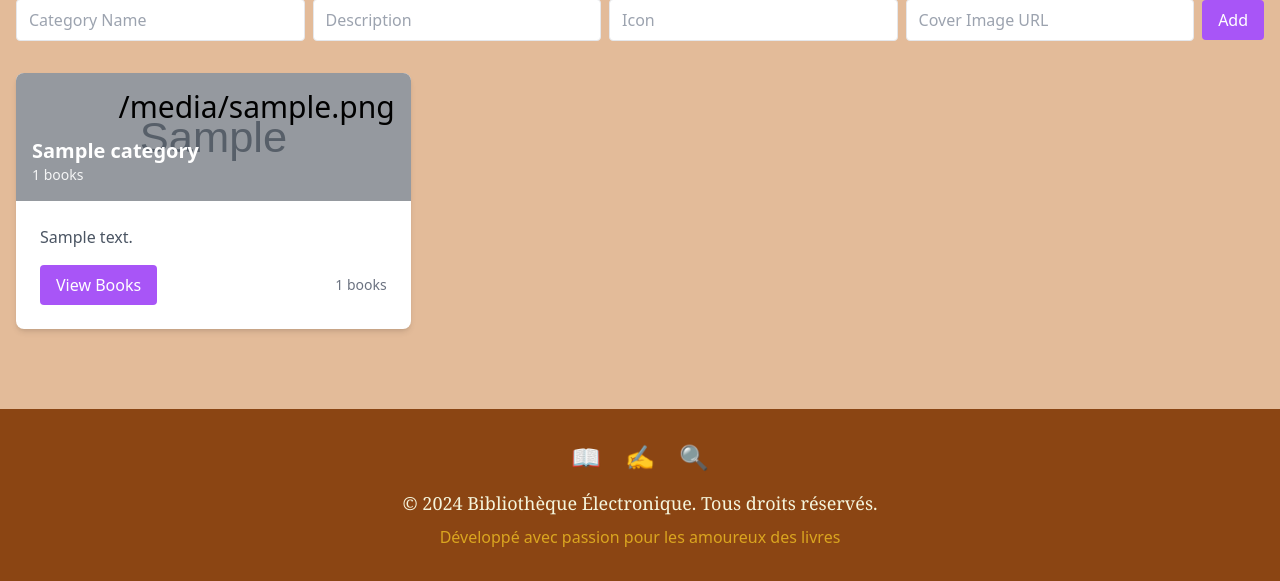
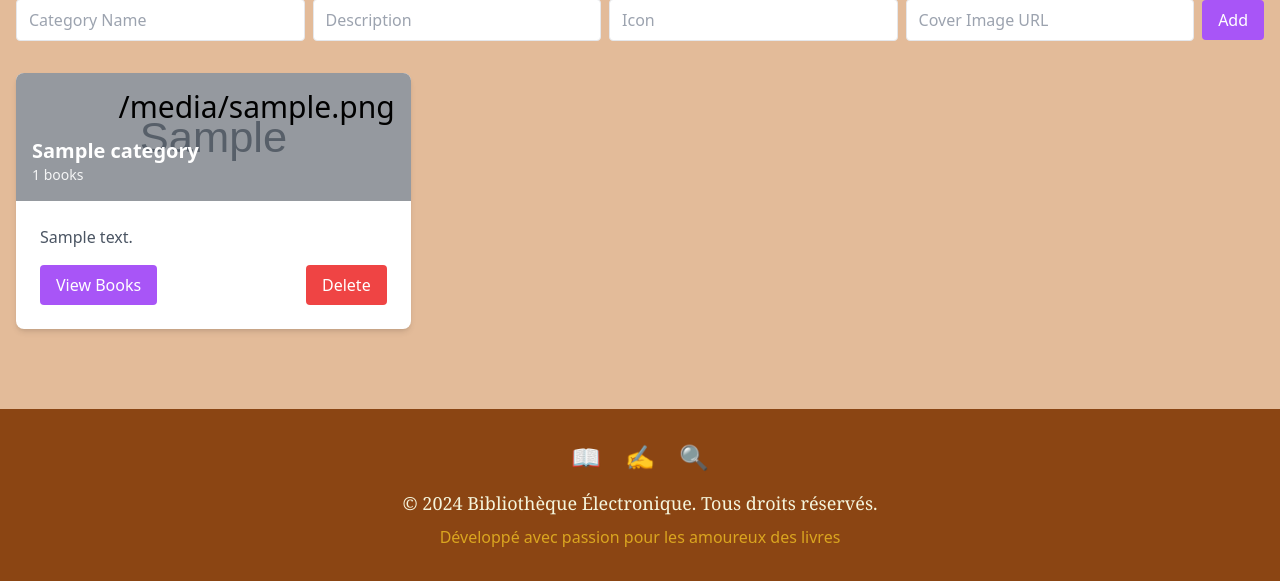
Before and after one commit to bensmailfati11/geeks-institute, a Flask app: page /categories in a window 1280 px wide. Shown: the part 429-1010 px from the top of the page. Run offline with Flask 3, Linux system fonts and the light colour scheme; grey boxes marked "Sample" are stand-in pictures; a database or web service that is not in the repository returns one stand-in record (values such as "Sample title"); some libraries are stand-ins or nearby versions.

Commit message:
modification templates (categories - details)

```diff
--- a/week_2/day_5/full_stack_web_app/index.py
+++ b/week_2/day_5/full_stack_web_app/index.py
@@ -1,9 +1,12 @@
 # app.py
-from flask import Flask, render_template, request, redirect, url_for
+from flask import Flask, render_template, request, redirect, url_for, flash, session
 import psycopg2
 from psycopg2.extras import RealDictCursor
+from werkzeug.security import check_password_hash
+from functools import wraps
 
 app = Flask(__name__)
+app.secret_key = "secret123"  # nécessaire pour flash() et session
 
 # --- CONFIG DB ---
 DB_CONFIG = {
@@ -19,13 +22,14 @@ def get_db_connection():
     conn = psycopg2.connect(**DB_CONFIG, cursor_factory=RealDictCursor)
     return conn
 
+# Décorateur admin
 def admin_required(f):
     @wraps(f)
     def decorated_function(*args, **kwargs):
-        if not session.get("user_id"):  # Vérifie si connecté
+        if not session.get("user_id"):
             flash("Veuillez vous connecter d'abord.", "warning")
             return redirect(url_for("login"))
-        if not session.get("is_admin"):  # Vérifie si admin
+        if not session.get("is_admin"):
             flash("Accès refusé : administrateur uniquement.", "danger")
             return redirect(url_for("index"))
         return f(*args, **kwargs)
@@ -59,7 +63,7 @@ def authors():
     conn.close()
     return render_template("authors.html", authors=authors)
 
-# --- ROUTE CREATE AUTHOR ---
+# --- CREATE AUTHOR ---
 @app.route("/authors/create", methods=["GET", "POST"])
 def create_author():
     if request.method == "POST":
@@ -78,10 +82,9 @@ def create_author():
         cur.close()
         conn.close()
         return redirect(url_for("authors"))
-
     return render_template("create_author.html")
 
-# --- ROUTE DETAIL AUTEUR ---
+# --- DETAIL AUTEUR ---
 @app.route("/author/<int:author_id>")
 def author_detail(author_id):
     conn = get_db_connection()
@@ -94,14 +97,12 @@ def author_detail(author_id):
     conn.close()
     return render_template("author_detail.html", author=author, books=books)
 
-#search
+# --- ROUTE SEARCH ---
 @app.route("/search")
 def search():
     query = request.args.get("q", "")
     conn = get_db_connection()
     cur = conn.cursor()
-
-    # Recherche sur le titre du livre, nom de l'auteur et catégorie
     cur.execute("""
         SELECT b.*, a.name AS author_name, c.name AS category_name
         FROM books b
@@ -110,55 +111,58 @@ def search():
         WHERE b.title ILIKE %s OR a.name ILIKE %s OR c.name ILIKE %s
         ORDER BY b.id DESC
     """, (f"%{query}%", f"%{query}%", f"%{query}%"))
-
     books = cur.fetchall()
     cur.close()
     conn.close()
-
     return render_template("search_results.html", books=books, query=query)
 
-
-# --- ROUTE CATEGORIES ---
-@app.route("/categories")
+# --- ROUTE CATEGORIES (LISTE + AJOUT) ---
+@app.route("/categories", methods=["GET", "POST"])
 def categories():
     conn = get_db_connection()
     cur = conn.cursor()
+
+    if request.method == "POST":
+        name = request.form["name"]
+        description = request.form.get("description", "")
+        icon = request.form.get("icon", "")
+        cover_image = request.form.get("cover_image", "")
+
+        cur.execute("""
+            INSERT INTO categories (name, description, icon, cover_image)
+            VALUES (%s, %s, %s, %s)
+        """, (name, description, icon, cover_image))
+        conn.commit()
+        flash("Category added successfully!", "success")
+        return redirect(url_for("categories"))
+
     cur.execute("""
-        SELECT c.*, COUNT(b.id) as book_count
+        SELECT c.id, c.name, c.description, c.icon, c.cover_image,
+               COUNT(b.id) AS book_count
         FROM categories c
-        LEFT JOIN books b ON c.id = b.category_id
+        LEFT JOIN books b ON b.category_id = c.id
         GROUP BY c.id
-        ORDER BY c.name
+        ORDER BY c.id DESC
     """)
     categories = cur.fetchall()
     cur.close()
     conn.close()
     return render_template("categories.html", categories=categories)
 
-# --- ROUTE CREATE CATEGORY ---
-@app.route("/categories/create", methods=["GET", "POST"])
-def create_category():
-    if request.method == "POST":
-        name = request.form["name"]
-        description = request.form.get("description", "")
-        icon = request.form.get("icon", "")
-        cover_image = request.form.get("cover_image", "")
+# --- DELETE CATEGORY ---
+@app.route("/categories/delete/<int:category_id>", methods=["POST"])
+def delete_category(category_id):
+    conn = get_db_connection()
+    cur = conn.cursor()
+    cur.execute("DELETE FROM categories WHERE id = %s", (category_id,))
+    conn.commit()
+    cur.close()
+    conn.close()
+    flash("Category deleted successfully!", "success")
+    return redirect(url_for("categories"))
 
-        conn = get_db_connection()
-        cur = conn.cursor()
-        cur.execute(
-            "INSERT INTO categories (name, description, icon, cover_image) VALUES (%s, %s, %s, %s)",
-            (name, description, icon, cover_image)
-        )
-        conn.commit()
-        cur.close()
-        conn.close()
-        return redirect(url_for("categories"))
-
-    return render_template("create_category.html")
-
-# --- ROUTE DETAIL CATEGORIE ---
-@app.route("/category/<int:category_id>")
+# --- DETAIL CATEGORY ---
+@app.route("/categories/<int:category_id>")
 def category_detail(category_id):
     conn = get_db_connection()
     cur = conn.cursor()
@@ -170,7 +174,7 @@ def category_detail(category_id):
     conn.close()
     return render_template("category_detail.html", category=category, books=books)
 
-# --- ROUTE DETAILS LIVRE ---
+# --- ROUTES LIVRES CRUD ---
 @app.route("/book/<int:book_id>")
 def details(book_id):
     conn = get_db_connection()
@@ -181,7 +185,6 @@ def details(book_id):
     conn.close()
     return render_template("details.html", book=book)
 
-# --- ROUTE CREATE LIVRE ---
 @app.route("/create", methods=["GET", "POST"])
 def create():
     conn = get_db_connection()
@@ -212,7 +215,6 @@ def create():
     conn.close()
     return render_template("create.html", authors=authors, categories=categories)
 
-# --- ROUTE EDIT LIVRE ---
 @app.route("/edit/<int:book_id>", methods=["GET", "POST"])
 def edit(book_id):
     conn = get_db_connection()
@@ -247,7 +249,6 @@ def edit(book_id):
     conn.close()
     return render_template("edit.html", book=book, authors=authors, categories=categories)
 
-# --- ROUTE DELETE LIVRE ---
 @app.route("/delete/<int:book_id>", methods=["POST"])
 def delete(book_id):
     conn = get_db_connection()
@@ -258,8 +259,7 @@ def delete(book_id):
     conn.close()
     return redirect(url_for("index"))
 
-
-# --- ROUTE LOGIN ---
+# --- LOGIN / LOGOUT ---
 @app.route("/login", methods=["GET", "POST"])
 def login():
     if request.method == "POST":
@@ -280,33 +280,26 @@ def login():
             return redirect(url_for("dashboard"))
         else:
             return render_template("login.html", error="Nom d'utilisateur ou mot de passe incorrect")
-
     return render_template("login.html")
 
-# --- ROUTE LOGOUT ---
 @app.route("/logout")
 def logout():
     session.clear()
     return redirect(url_for("login"))
 
-#dashboard
+# --- DASHBOARD ---
 @app.route("/dashboard")
 def dashboard():
     conn = get_db_connection()
     cur = conn.cursor()
-
     cur.execute("SELECT COUNT(*) AS total_books FROM books")
     total_books = cur.fetchone()["total_books"]
-
     cur.execute("SELECT COUNT(*) AS total_authors FROM authors")
     total_authors = cur.fetchone()["total_authors"]
-
     cur.execute("SELECT COUNT(*) AS total_categories FROM categories")
     total_categories = cur.fetchone()["total_categories"]
-
     cur.close()
     conn.close()
-
     return render_template(
         "dashboard.html",
         total_books=total_books,
@@ -314,8 +307,6 @@ def dashboard():
         total_categories=total_categories
     )
 
-
-
 # --- LANCER L'APPLICATION ---
 if __name__ == "__main__":
     app.run(debug=True)
--- a/week_2/day_5/full_stack_web_app/templates/categories.html
+++ b/week_2/day_5/full_stack_web_app/templates/categories.html
@@ -1,4 +1,4 @@
-<!-- categories.html -->
+<!-- templates/categories.html -->
 {% extends "base.html" %}
 
 {% block content %}
@@ -42,12 +42,20 @@
         <div class="p-6">
             <p class="text-gray-600 mb-4">{{ category.description }}</p>
 
-            <div class="flex justify-between items-center">
+            <div class="flex justify-between items-center gap-2">
                 <a href="{{ url_for('category_detail', category_id=category.id) }}"
                    class="bg-purple-500 text-white px-4 py-2 rounded hover:bg-purple-600 transition">
                    View Books
                 </a>
-                <span class="text-sm text-gray-500">{{ category.book_count }} books</span>
+
+                <!-- Bouton Supprimer -->
+                <form action="{{ url_for('delete_category', category_id=category.id) }}" method="POST"
+                      onsubmit="return confirm('Are you sure you want to delete this category?');">
+                    <button type="submit"
+                            class="bg-red-500 text-white px-4 py-2 rounded hover:bg-red-600 transition">
+                        Delete
+                    </button>
+                </form>
             </div>
         </div>
     </div>
--- a/week_2/day_5/full_stack_web_app/templates/details.html
+++ b/week_2/day_5/full_stack_web_app/templates/details.html
@@ -64,7 +64,7 @@
                            class="w-full bg-green-500 text-white py-2 rounded-lg hover:bg-green-600 transition block">
                            Edit Book
                         </a>
-                        <a href="{{ url_for('home') }}"
+                        <a href="{{ url_for('index') }}"
                            class="w-full bg-gray-500 text-white py-2 rounded-lg hover:bg-gray-600 transition block">
                            Back to Home
                         </a>
```
